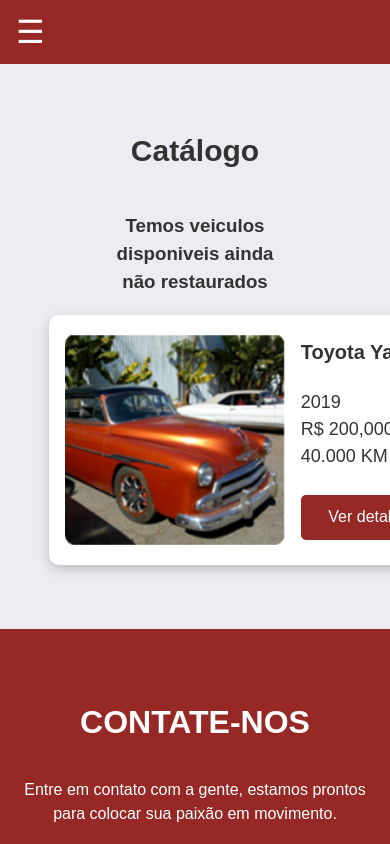
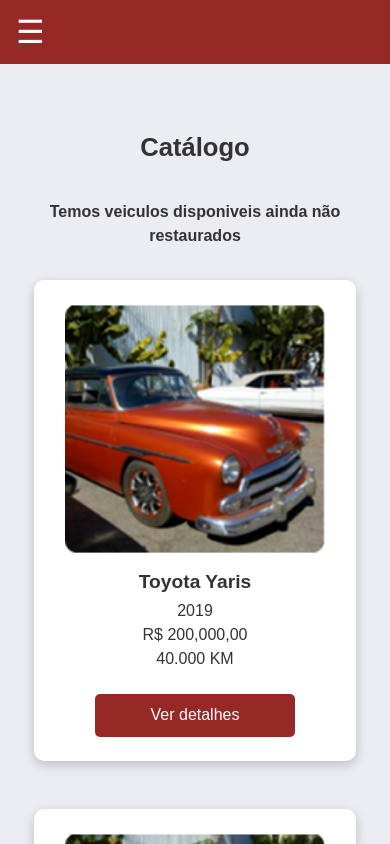
Before and after one commit to RafaelBerger/amaclassicos, a React (Vite) app: page /catalogo in a window 390 px wide. Built offline with nearby package versions, Linux system fonts and the light colour scheme.

Commit message:
carrosel consertado

```diff
--- a/package.json
+++ b/package.json
@@ -14,8 +14,7 @@
     "react": "^19.1.1",
     "react-dom": "^19.1.1",
     "react-router-dom": "^7.9.5",
-    "react-slick": "^0.31.0",
-    "slick-carousel": "^1.8.1"
+    "swiper": "^12.0.3"
   },
   "devDependencies": {
     "@eslint/js": "^9.36.0",
--- a/src/Catalogo.css
+++ b/src/Catalogo.css
@@ -18,6 +18,7 @@
 
 .catalog_content_container {
   width: 75%;
+  max-width: 1440px;
   display: grid;
   gap: 6rem;
   grid-template-columns: repeat(3, 1fr);
@@ -98,3 +99,116 @@
 .content_card_button:hover {
   background-color: rgb(173, 50, 46);
 }
+
+/* ============================
+   MOBILE
+   ============================ */
+@media (max-width: 768px) {
+  .catalog_section_container {
+    width: 100%;
+    padding: 2rem 1rem;
+    display: flex;
+    flex-direction: column;
+    align-items: center;
+  }
+
+  .catalog_section_container > h1 {
+    margin-top: 6rem;
+    font-size: 1.6rem;
+    text-align: center;
+  }
+
+  .catalog_section_container > h3 {
+    width: 90%;
+    text-align: center;
+    font-size: 1rem;
+    margin-bottom: 2rem;
+  }
+
+  .catalog_content_container {
+    width: 100%;
+    display: flex;
+    flex-direction: column;
+    gap: 3rem;
+    justify-content: center;
+    align-items: center;
+  }
+
+  /* ---- CARD ---- */
+  .catalog_card_container {
+    width: 90%;
+    background: white;
+    box-shadow: 0px 4px 12px rgba(2, 2, 2, 0.2);
+    border-radius: 10px;
+    padding: 1.5rem 1rem;
+
+    display: flex;
+    flex-direction: column;
+    align-items: center;
+
+    height: auto;
+  }
+
+  .card_image_half {
+    width: 100%;
+    display: flex;
+    justify-content: center;
+  }
+
+  .card_image {
+    width: 100%;
+    max-width: 260px;
+    border-radius: 6px;
+  }
+
+  .card_content_half {
+    width: 100%;
+    margin-top: 1rem;
+
+    display: flex;
+    flex-direction: column;
+    gap: 0.4rem;
+
+    text-align: center;
+  }
+
+  .card_content_half > h4 {
+    font-size: 1.2rem;
+    margin: 0;
+  }
+
+  .card_content_half p {
+    font-size: 1rem;
+    color: #333;
+    margin: 0;
+  }
+
+  .button_container {
+    margin-top: 1rem;
+    display: flex;
+    justify-content: center;
+    align-items: center;
+    width: 100%;
+  }
+
+  .content_card_button {
+    width: 100%;
+    max-width: 200px;
+    height: 2.7rem;
+
+    border: none;
+    border-radius: 5px;
+
+    background-color: #962925;
+    color: white;
+    font-size: 1rem;
+
+    display: flex;
+    justify-content: center;
+    align-items: center;
+  }
+
+  .content_card_button:hover {
+    background-color: rgb(173, 50, 46);
+  }
+}
--- a/src/Detalhes.css
+++ b/src/Detalhes.css
@@ -104,3 +104,38 @@
   align-items: center;
   width: 100%;
 }
+
+/* ===================================================== CSS DO CARROSEL */
+
+.carrosel_wrapper {
+  width: 100%;
+  max-width: 600px;
+  margin: 0 auto;
+}
+
+.carrosel_img {
+  width: 100%;
+  height: auto;
+  object-fit: contain;
+  border-radius: 10px;
+}
+
+/* deixar as setas brancas */
+.swiper-button-next,
+.swiper-button-prev {
+  color: white !important;
+}
+
+/* opcional: aumentar o tamanho */
+.swiper-button-next::after,
+.swiper-button-prev::after {
+  font-weight: 900 !important; /* deixa a seta mais grossa */
+  font-size: 28px !important; /* opcional */
+  color: white !important;
+}
+
+/* opcional: sombra para destacar no fundo claro */
+.swiper-button-next,
+.swiper-button-prev {
+  text-shadow: 0px 0px 5px rgba(0, 0, 0, 0.6);
+}
--- a/src/components/Carrosel.tsx
+++ /dev/null
@@ -1,30 +0,0 @@
-import Slider from "react-slick";
-import "slick-carousel/slick/slick.css";
-import "slick-carousel/slick/slick-theme.css";
-
-interface CarroselProps {
-  images: string[];
-}
-
-export default function Carrosel({ images }: CarroselProps) {
-  const settings = {
-    dots: true,
-    infinite: true,
-    speed: 500,
-    slidesToShow: 1,
-    slidesToScroll: 1,
-    adaptiveHeight: true, // importante
-  };
-
-  return (
-    <div className="carrosel_container">
-      <Slider {...settings}>
-        {images.map((url, i) => (
-          <div key={i} className="slide_item">
-            <img src={url} alt={`Slide ${i}`} />
-          </div>
-        ))}
-      </Slider>
-    </div>
-  );
-}
--- a/src/pages/Catalogo.tsx
+++ b/src/pages/Catalogo.tsx
@@ -46,6 +46,60 @@
               </div>
             </div>
           </div>
+          <div className="catalog_card_container">
+            <div className="card_image_half">
+              <img src={teste} alt="" className="card_image" />
+            </div>
+            <div className="card_content_half">
+              <h4>Toyota Yaris</h4>
+              <div>
+                <p>2019</p>
+                <p>R$ 200,000,00</p>
+                <p>40.000 KM</p>
+              </div>
+              <div className="button_container">
+                <Link to="/detalhes" className="content_card_button">
+                  Ver detalhes
+                </Link>
+              </div>
+            </div>
+          </div>
+          <div className="catalog_card_container">
+            <div className="card_image_half">
+              <img src={teste} alt="" className="card_image" />
+            </div>
+            <div className="card_content_half">
+              <h4>Toyota Yaris</h4>
+              <div>
+                <p>2019</p>
+                <p>R$ 200,000,00</p>
+                <p>40.000 KM</p>
+              </div>
+              <div className="button_container">
+                <Link to="/detalhes" className="content_card_button">
+                  Ver detalhes
+                </Link>
+              </div>
+            </div>
+          </div>
+          <div className="catalog_card_container">
+            <div className="card_image_half">
+              <img src={teste} alt="" className="card_image" />
+            </div>
+            <div className="card_content_half">
+              <h4>Toyota Yaris</h4>
+              <div>
+                <p>2019</p>
+                <p>R$ 200,000,00</p>
+                <p>40.000 KM</p>
+              </div>
+              <div className="button_container">
+                <Link to="/detalhes" className="content_card_button">
+                  Ver detalhes
+                </Link>
+              </div>
+            </div>
+          </div>
         </div>
       </main>
       <Contact />
--- a/src/pages/Detalhes.tsx
+++ b/src/pages/Detalhes.tsx
@@ -1,11 +1,14 @@
 import "../Detalhes.css";
+
+import { Swiper, SwiperSlide } from "swiper/react";
+import "swiper/css";
+import "swiper/css/pagination";
+import "swiper/css/navigation";
+import { Pagination, Navigation } from "swiper/modules";
 
 import Contact from "../components/Contact";
 import Footer from "../components/Footer";
 import Navbar from "../components/Navbar";
-import Carrosel from "../components/Carrosel";
-
-// import teste from "../assets/imagetest.png";
 
 import { useEffect } from "react";
 import { useLocation } from "react-router-dom";
@@ -33,7 +36,24 @@
 
       <main className="details_section">
         <div>
-          <Carrosel images={images} />
+          <div className="carrosel_wrapper">
+            <Swiper
+              modules={[Pagination, Navigation]}
+              pagination={{ clickable: true }}
+              navigation={true}
+              spaceBetween={10}
+              slidesPerView={1}
+              style={{ width: "100%", height: "100%" }}
+            >
+              {images.map((url, i) => (
+                <SwiperSlide key={i}>
+                  <img className="carrosel_img" src={url} alt={`slide-${i}`} />
+                </SwiperSlide>
+              ))}
+            </Swiper>
+          </div>
+
+          {/* <img src={images[0]} alt="" /> */}
         </div>
 
         <div className="details_content_container">
--- a/src/styles/card.css
+++ b/src/styles/card.css
@@ -4,7 +4,6 @@
   align-items: center;
   justify-content: center;
   width: 20rem;
-  height: 10rem;
   margin: 1rem;
   padding: 1rem;
   background-color: #f5f5f5;
--- /dev/null
+++ b/src/types/swiper-css.d.ts
@@ -0,0 +1,3 @@
+declare module "swiper/css";
+declare module "swiper/css/pagination";
+declare module "swiper/css/navigation";
```
Also changed, not shown: src/styles/carrosel.css (deleted, +0 -69 lines), 1 other file (tests, documents, lock files or other folders).
